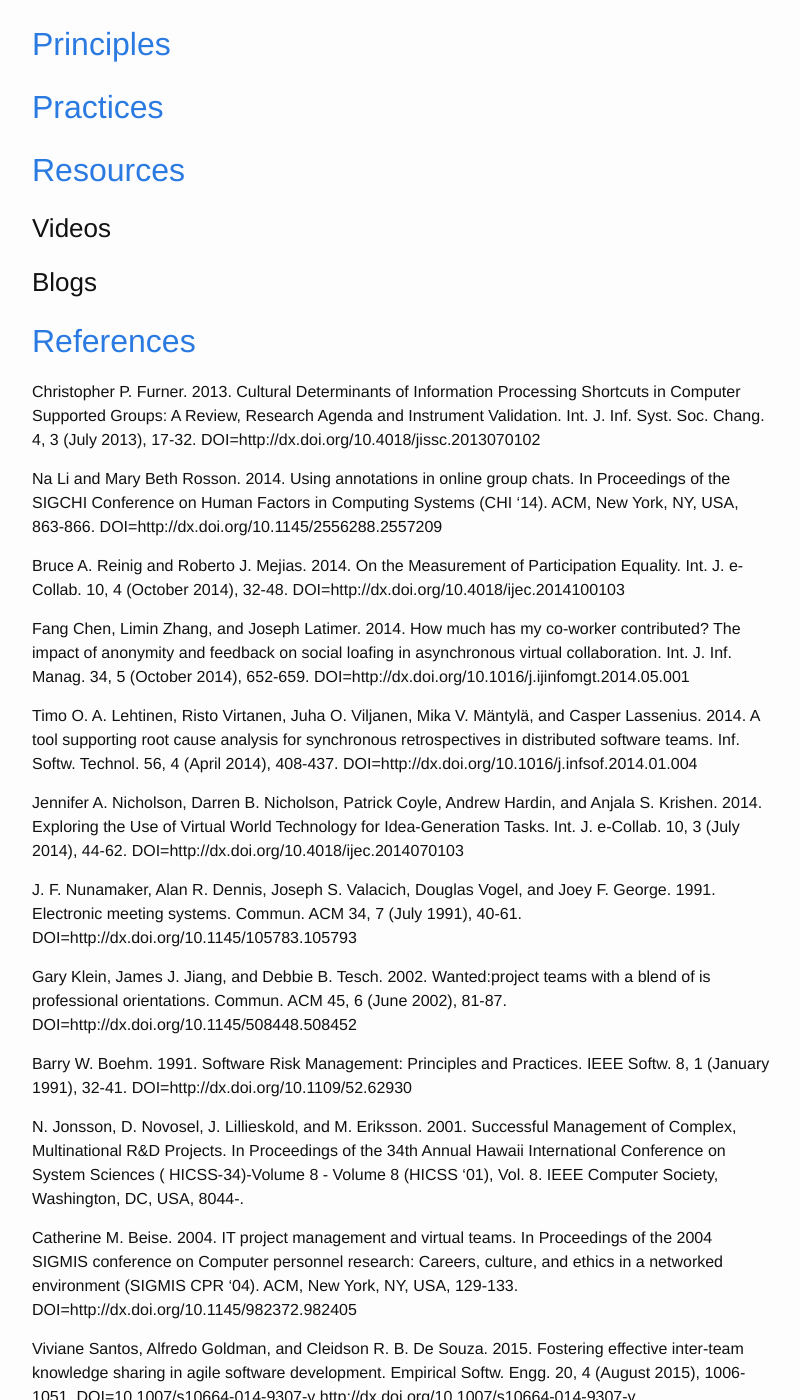
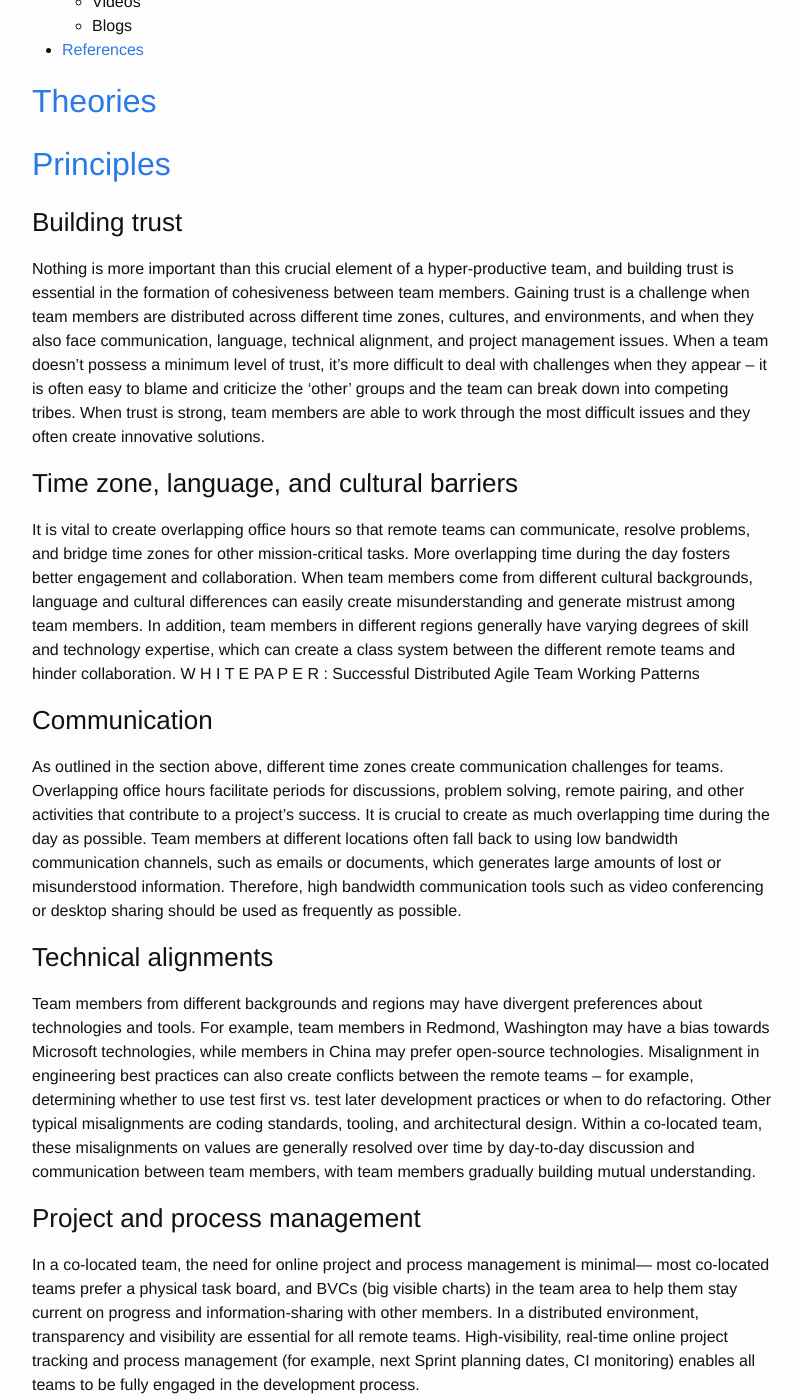
Before and after one commit to css566/css566.github.io, a Jekyll site: the page built from _posts/2016-05-10-Managing_Distributed_Teams.md, in a window 1280 px wide and 1400 px high, scrolled down 540 px. Shown: the whole window, without its empty margins (238-1038 px from the left). Built offline with Jekyll 4.4.1, drawn with Linux system fonts in a browser that asks for light colours; comment, search, counter and statistics services are not loaded; some of the changed text lies outside the part shown.

Commit message:
Update 2016-05-10-Managing_Distributed_Teams.md
Added principles

```diff
--- a/_posts/2016-05-10-Managing_Distributed_Teams.md
+++ b/_posts/2016-05-10-Managing_Distributed_Teams.md
@@ -10,6 +10,11 @@
 
 * <a href="#theories">Theories</a>
 * <a href="#principles">Principles</a>
+ * Building trust
+ * Time zone, language, and cultural barriers
+ * Communication
+ * Technical alignments
+ * Project and process management
 * <a href="#practices">Practices</a>
 * <a href="#resources">Resources</a>
   * Videos
@@ -19,6 +24,20 @@
 <h2><a name="theories">Theories</a></h2>
 
 <h2><a name="principles">Principles</a></h2>
+<h3>Building trust</h3>
+Nothing is more important than this crucial element of a hyper-productive team, and building trust is essential in the formation of cohesiveness between team members. Gaining trust is a challenge when team members are distributed across different time zones, cultures, and environments, and when they also face communication, language, technical alignment, and project management issues. When a team doesn’t possess a minimum level of trust, it’s more difficult to deal with challenges when they appear – it is often easy to blame and criticize the ‘other’ groups and the team can break down into competing tribes. When trust is strong, team members are able to work through the most difficult issues and they often create innovative solutions.
+
+<h3>Time zone, language, and cultural barriers</h3>
+It is vital to create overlapping office hours so that remote teams can communicate, resolve problems, and bridge time zones for other mission-critical tasks. More overlapping time during the day fosters better engagement and collaboration. When team members come from different cultural backgrounds, language and cultural differences can easily create misunderstanding and generate mistrust among team members. In addition, team members in different regions generally have varying degrees of skill and technology expertise, which can create a class system between the different remote teams and hinder collaboration. W H I T E PA P E R : Successful Distributed Agile Team Working Patterns
+
+<h3>Communication</h3>
+As outlined in the section above, different time zones create communication challenges for teams. Overlapping office hours facilitate periods for discussions, problem solving, remote pairing, and other activities that contribute to a project’s success. It is crucial to create as much overlapping time during the day as possible. Team members at different locations often fall back to using low bandwidth communication channels, such as emails or documents, which generates large amounts of lost or misunderstood information. Therefore, high bandwidth communication tools such as video conferencing or desktop sharing should be used as frequently as possible.
+
+<h3>Technical alignments</h3>
+Team members from different backgrounds and regions may have divergent preferences about technologies and tools. For example, team members in Redmond, Washington may have a bias towards Microsoft technologies, while members in China may prefer open-source technologies. Misalignment in engineering best practices can also create conflicts between the remote teams – for example, determining whether to use test first vs. test later development practices or when to do refactoring. Other typical misalignments are coding standards, tooling, and architectural design. Within a co-located team, these misalignments on values are generally resolved over time by day-to-day discussion and communication between team members, with team members gradually building mutual understanding.
+
+<h3>Project and process management</h3>
+In a co-located team, the need for online project and process management is minimal— most co-located teams prefer a physical task board, and BVCs (big visible charts) in the team area to help them stay current on progress and information-sharing with other members. In a distributed environment, transparency and visibility are essential for all remote teams. High-visibility, real-time online project tracking and process management (for example, next Sprint planning dates, CI monitoring) enables all teams to be fully engaged in the development process.
 
 <h2><a name="practices">Practices</a></h2>
 
```
